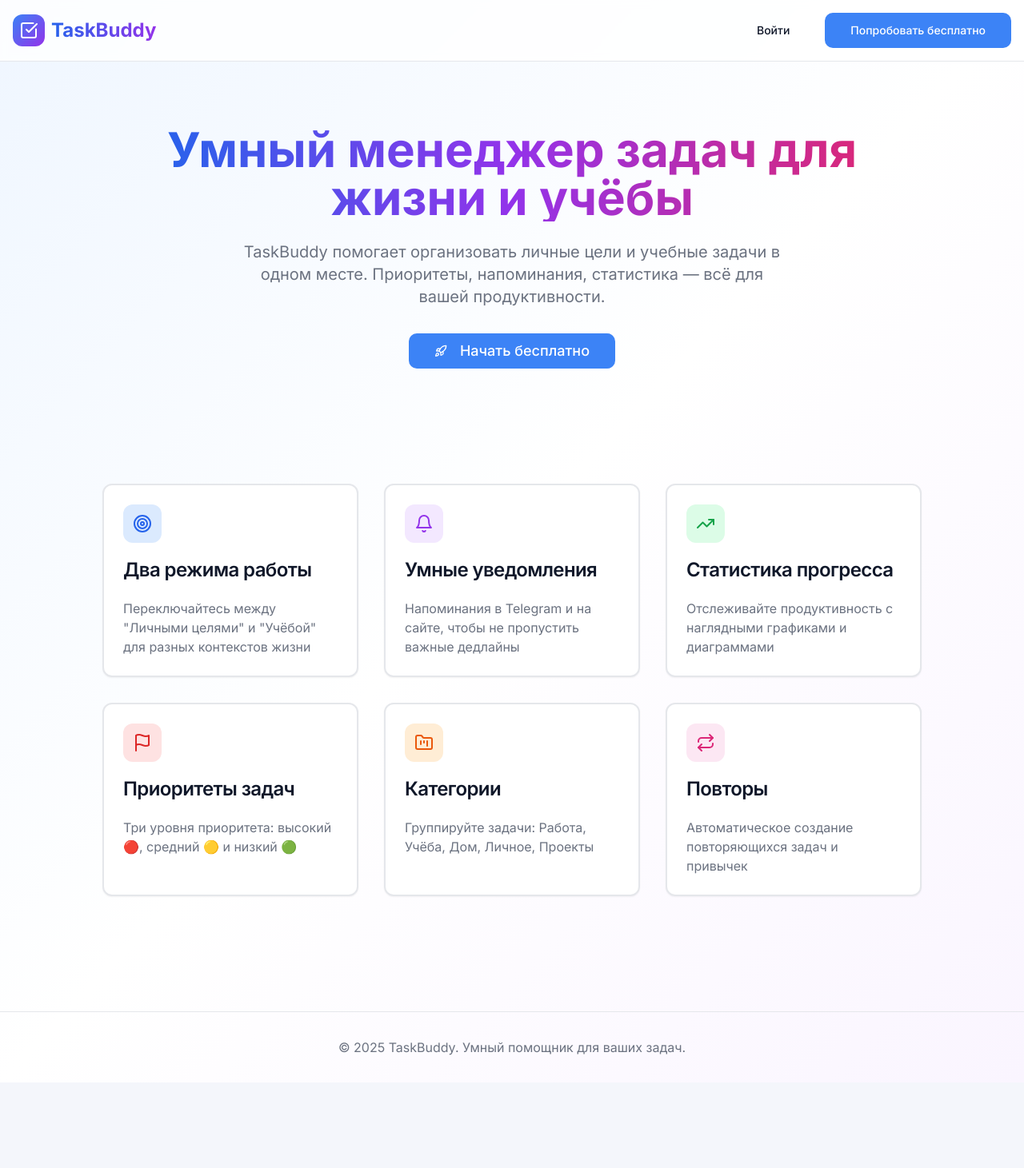
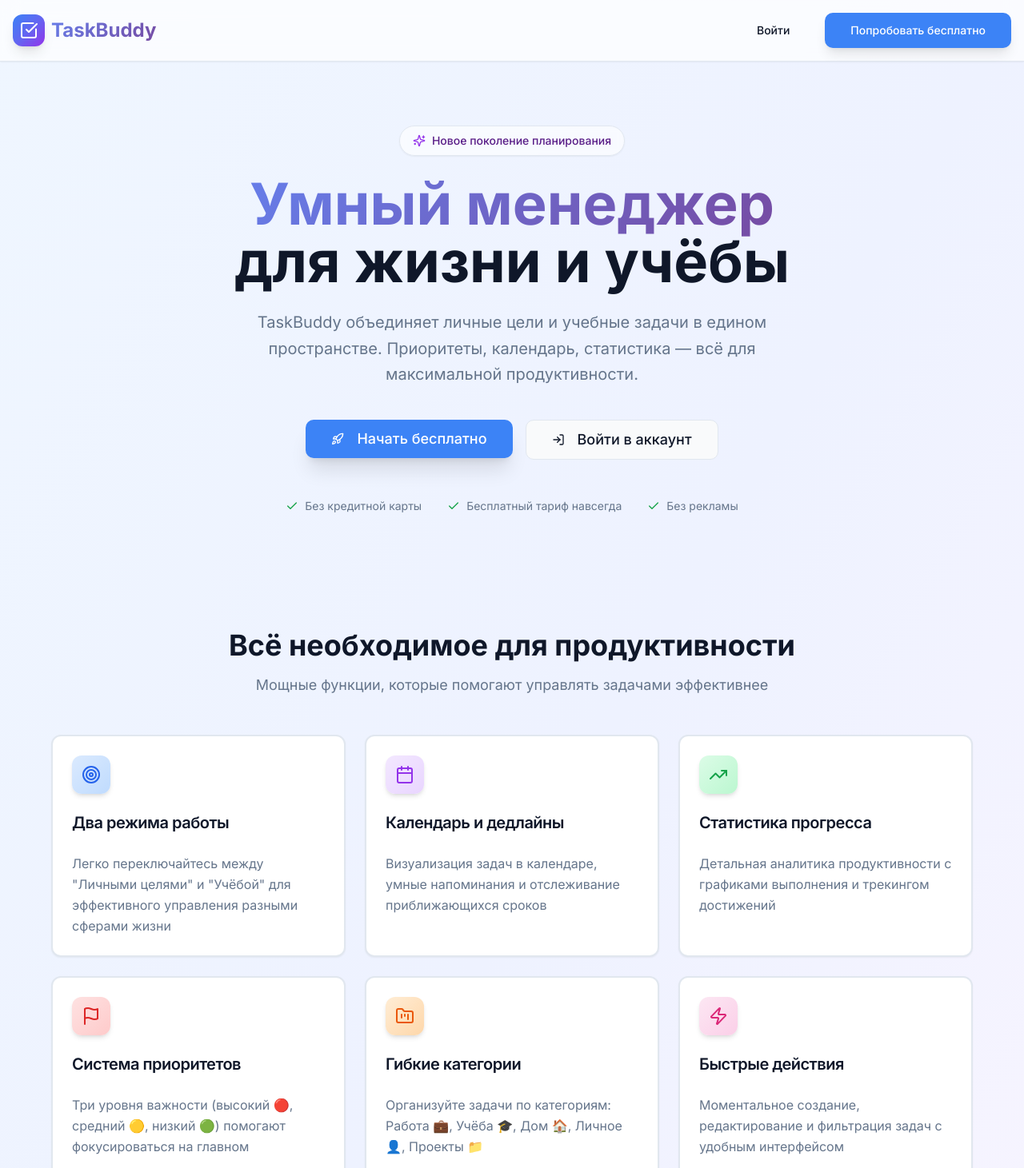
Before and after one commit to 7Lexa7/taskbuddy-project, a React (Vite) app: page / in a window 1280 px wide. Shown: the top 1461 px of the page at 80% size. Before the commit the page ends 1354 px from the top, so only its background shows below. Built offline with nearby package versions, Linux system fonts and the light colour scheme.

Commit message:
Разработка дизайна TaskBuddy

```diff
--- a/src/index.css
+++ b/src/index.css
@@ -6,7 +6,7 @@
 
 @layer base {
   :root {
-    --background: 222 47% 97%;
+    --background: 210 20% 98%;
     --foreground: 222 47% 11%;
 
     --card: 0 0% 100%;
@@ -21,20 +21,20 @@
     --secondary: 222 47% 11%;
     --secondary-foreground: 0 0% 100%;
 
-    --muted: 220 13% 95%;
-    --muted-foreground: 220 9% 46%;
+    --muted: 210 20% 96%;
+    --muted-foreground: 215 16% 47%;
 
     --accent: 38 92% 50%;
     --accent-foreground: 0 0% 100%;
 
-    --destructive: 0 84% 60%;
+    --destructive: 0 72% 51%;
     --destructive-foreground: 0 0% 100%;
 
-    --success: 160 84% 39%;
+    --success: 142 71% 45%;
     --success-foreground: 0 0% 100%;
 
-    --border: 220 13% 91%;
-    --input: 220 13% 91%;
+    --border: 214 32% 91%;
+    --input: 214 32% 91%;
     --ring: 217 91% 60%;
 
     --radius: 0.75rem;
@@ -116,7 +116,15 @@
 
 @layer utilities {
   .animate-fade-in {
-    animation: fade-in 0.3s ease-out;
+    animation: fade-in 0.5s ease-out;
+  }
+
+  .animate-slide-up {
+    animation: slide-up 0.4s ease-out;
+  }
+
+  .animate-scale-in {
+    animation: scale-in 0.3s ease-out;
   }
 
   @keyframes fade-in {
@@ -129,4 +137,39 @@
       transform: translateY(0);
     }
   }
+
+  @keyframes slide-up {
+    from {
+      opacity: 0;
+      transform: translateY(20px);
+    }
+    to {
+      opacity: 1;
+      transform: translateY(0);
+    }
+  }
+
+  @keyframes scale-in {
+    from {
+      opacity: 0;
+      transform: scale(0.95);
+    }
+    to {
+      opacity: 1;
+      transform: scale(1);
+    }
+  }
+
+  .glass-effect {
+    background: rgba(255, 255, 255, 0.7);
+    backdrop-filter: blur(10px);
+    -webkit-backdrop-filter: blur(10px);
+  }
+
+  .gradient-text {
+    background: linear-gradient(135deg, #667eea 0%, #764ba2 100%);
+    -webkit-background-clip: text;
+    -webkit-text-fill-color: transparent;
+    background-clip: text;
+  }
 }
--- a/src/pages/Index.tsx
+++ b/src/pages/Index.tsx
@@ -6,22 +6,23 @@ import Icon from '@/components/ui/icon';
 const Index = () => {
   const navigate = useNavigate();
 
-
   return (
-      <div className="min-h-screen bg-gradient-to-br from-blue-50 via-white to-purple-50">
-        <nav className="border-b bg-white/80 backdrop-blur-sm sticky top-0 z-50">
+    <div className="min-h-screen bg-gradient-to-br from-blue-50 via-indigo-50 to-purple-50">
+      <nav className="border-b bg-white/70 backdrop-blur-md sticky top-0 z-50 shadow-sm">
         <div className="container mx-auto px-4 py-4 flex justify-between items-center">
           <div className="flex items-center gap-2">
-              <div className="w-10 h-10 rounded-xl bg-gradient-to-br from-blue-500 to-purple-600 flex items-center justify-center">
+            <div className="w-10 h-10 rounded-xl bg-gradient-to-br from-blue-500 via-indigo-500 to-purple-600 flex items-center justify-center shadow-lg">
               <Icon name="CheckSquare" className="text-white" size={24} />
             </div>
-              <span className="text-2xl font-bold bg-gradient-to-r from-blue-600 to-purple-600 bg-clip-text text-transparent">
+            <span className="text-2xl font-bold gradient-text">
               TaskBuddy
             </span>
           </div>
           <div className="flex gap-3">
-              <Button variant="ghost" size="lg" onClick={() => navigate('/login')}>Войти</Button>
-              <Button size="lg" onClick={() => navigate('/app')}>
+            <Button variant="ghost" size="lg" onClick={() => navigate('/login')}>
+              Войти
+            </Button>
+            <Button size="lg" className="shadow-lg hover:shadow-xl transition-all" onClick={() => navigate('/app')}>
               Попробовать бесплатно
             </Button>
           </div>
@@ -30,113 +31,183 @@ const Index = () => {
 
       <section className="container mx-auto px-4 py-20 text-center">
         <div className="max-w-4xl mx-auto animate-fade-in">
-            <h1 className="text-5xl md:text-6xl font-bold mb-6 bg-gradient-to-r from-blue-600 via-purple-600 to-pink-600 bg-clip-text text-transparent">
-              Умный менеджер задач для жизни и учёбы
+          <div className="inline-flex items-center gap-2 px-4 py-2 mb-6 bg-white/60 backdrop-blur-sm rounded-full border shadow-sm">
+            <Icon name="Sparkles" size={16} className="text-purple-600" />
+            <span className="text-sm font-medium text-purple-900">Новое поколение планирования</span>
+          </div>
+
+          <h1 className="text-5xl md:text-7xl font-bold mb-6 leading-tight">
+            <span className="gradient-text">Умный менеджер</span>
+            <br />
+            <span className="text-foreground">для жизни и учёбы</span>
           </h1>
-            <p className="text-xl text-muted-foreground mb-8 max-w-2xl mx-auto">
-              TaskBuddy помогает организовать личные цели и учебные задачи в одном месте.
-              Приоритеты, напоминания, статистика — всё для вашей продуктивности.
+
+          <p className="text-xl text-muted-foreground mb-10 max-w-2xl mx-auto leading-relaxed">
+            TaskBuddy объединяет личные цели и учебные задачи в едином пространстве.
+            Приоритеты, календарь, статистика — всё для максимальной продуктивности.
           </p>
-            <div className="flex gap-4 justify-center">
-              <Button size="lg" className="text-lg px-8" onClick={() => navigate('/app')}>
+
+          <div className="flex gap-4 justify-center flex-wrap">
+            <Button size="lg" className="text-lg px-8 py-6 shadow-xl hover:shadow-2xl transition-all" onClick={() => navigate('/app')}>
               <Icon name="Rocket" className="mr-2" size={20} />
               Начать бесплатно
             </Button>
+            <Button variant="outline" size="lg" className="text-lg px-8 py-6" onClick={() => navigate('/login')}>
+              <Icon name="LogIn" className="mr-2" size={20} />
+              Войти в аккаунт
+            </Button>
+          </div>
+
+          <div className="mt-12 flex items-center justify-center gap-8 text-sm text-muted-foreground">
+            <div className="flex items-center gap-2">
+              <Icon name="Check" size={16} className="text-green-600" />
+              <span>Без кредитной карты</span>
+            </div>
+            <div className="flex items-center gap-2">
+              <Icon name="Check" size={16} className="text-green-600" />
+              <span>Бесплатный тариф навсегда</span>
+            </div>
+            <div className="flex items-center gap-2">
+              <Icon name="Check" size={16} className="text-green-600" />
+              <span>Без рекламы</span>
+            </div>
           </div>
         </div>
       </section>
 
       <section className="container mx-auto px-4 py-16">
-          <div className="grid md:grid-cols-3 gap-8 max-w-5xl mx-auto">
-            <Card className="border-2 hover:shadow-lg transition-shadow">
+        <div className="text-center mb-12 animate-fade-in">
+          <h2 className="text-3xl md:text-4xl font-bold mb-4">
+            Всё необходимое для продуктивности
+          </h2>
+          <p className="text-muted-foreground text-lg max-w-2xl mx-auto">
+            Мощные функции, которые помогают управлять задачами эффективнее
+          </p>
+        </div>
+
+        <div className="grid md:grid-cols-2 lg:grid-cols-3 gap-6 max-w-6xl mx-auto">
+          <Card className="border-2 hover:shadow-xl hover:border-blue-200 transition-all animate-scale-in">
             <CardHeader>
-                <div className="w-12 h-12 rounded-lg bg-blue-100 flex items-center justify-center mb-4">
+              <div className="w-12 h-12 rounded-xl bg-gradient-to-br from-blue-100 to-blue-200 flex items-center justify-center mb-4 shadow-md">
                 <Icon name="Target" className="text-blue-600" size={24} />
               </div>
-                <CardTitle>Два режима работы</CardTitle>
+              <CardTitle className="text-xl">Два режима работы</CardTitle>
             </CardHeader>
             <CardContent>
-                <CardDescription className="text-base">
-                  Переключайтесь между "Личными целями" и "Учёбой" для разных контекстов жизни
+              <CardDescription className="text-base leading-relaxed">
+                Легко переключайтесь между "Личными целями" и "Учёбой" для эффективного управления разными сферами жизни
               </CardDescription>
             </CardContent>
           </Card>
 
-            <Card className="border-2 hover:shadow-lg transition-shadow">
+          <Card className="border-2 hover:shadow-xl hover:border-purple-200 transition-all animate-scale-in" style={{animationDelay: '0.1s'}}>
             <CardHeader>
-                <div className="w-12 h-12 rounded-lg bg-purple-100 flex items-center justify-center mb-4">
-                  <Icon name="Bell" className="text-purple-600" size={24} />
+              <div className="w-12 h-12 rounded-xl bg-gradient-to-br from-purple-100 to-purple-200 flex items-center justify-center mb-4 shadow-md">
+                <Icon name="Calendar" className="text-purple-600" size={24} />
               </div>
-                <CardTitle>Умные уведомления</CardTitle>
+              <CardTitle className="text-xl">Календарь и дедлайны</CardTitle>
             </CardHeader>
             <CardContent>
-                <CardDescription className="text-base">
-                  Напоминания в Telegram и на сайте, чтобы не пропустить важные дедлайны
+              <CardDescription className="text-base leading-relaxed">
+                Визуализация задач в календаре, умные напоминания и отслеживание приближающихся сроков
               </CardDescription>
             </CardContent>
           </Card>
 
-            <Card className="border-2 hover:shadow-lg transition-shadow">
+          <Card className="border-2 hover:shadow-xl hover:border-green-200 transition-all animate-scale-in" style={{animationDelay: '0.2s'}}>
             <CardHeader>
-                <div className="w-12 h-12 rounded-lg bg-green-100 flex items-center justify-center mb-4">
+              <div className="w-12 h-12 rounded-xl bg-gradient-to-br from-green-100 to-green-200 flex items-center justify-center mb-4 shadow-md">
                 <Icon name="TrendingUp" className="text-green-600" size={24} />
               </div>
-                <CardTitle>Статистика прогресса</CardTitle>
+              <CardTitle className="text-xl">Статистика прогресса</CardTitle>
             </CardHeader>
             <CardContent>
-                <CardDescription className="text-base">
-                  Отслеживайте продуктивность с наглядными графиками и диаграммами
+              <CardDescription className="text-base leading-relaxed">
+                Детальная аналитика продуктивности с графиками выполнения и трекингом достижений
               </CardDescription>
             </CardContent>
           </Card>
 
-            <Card className="border-2 hover:shadow-lg transition-shadow">
+          <Card className="border-2 hover:shadow-xl hover:border-red-200 transition-all animate-scale-in" style={{animationDelay: '0.3s'}}>
             <CardHeader>
-                <div className="w-12 h-12 rounded-lg bg-red-100 flex items-center justify-center mb-4">
+              <div className="w-12 h-12 rounded-xl bg-gradient-to-br from-red-100 to-red-200 flex items-center justify-center mb-4 shadow-md">
                 <Icon name="Flag" className="text-red-600" size={24} />
               </div>
-                <CardTitle>Приоритеты задач</CardTitle>
+              <CardTitle className="text-xl">Система приоритетов</CardTitle>
             </CardHeader>
             <CardContent>
-                <CardDescription className="text-base">
-                  Три уровня приоритета: высокий 🔴, средний 🟡 и низкий 🟢
+              <CardDescription className="text-base leading-relaxed">
+                Три уровня важности (высокий 🔴, средний 🟡, низкий 🟢) помогают фокусироваться на главном
               </CardDescription>
             </CardContent>
           </Card>
 
-            <Card className="border-2 hover:shadow-lg transition-shadow">
+          <Card className="border-2 hover:shadow-xl hover:border-orange-200 transition-all animate-scale-in" style={{animationDelay: '0.4s'}}>
             <CardHeader>
-                <div className="w-12 h-12 rounded-lg bg-orange-100 flex items-center justify-center mb-4">
+              <div className="w-12 h-12 rounded-xl bg-gradient-to-br from-orange-100 to-orange-200 flex items-center justify-center mb-4 shadow-md">
                 <Icon name="FolderKanban" className="text-orange-600" size={24} />
               </div>
-                <CardTitle>Категории</CardTitle>
+              <CardTitle className="text-xl">Гибкие категории</CardTitle>
             </CardHeader>
             <CardContent>
-                <CardDescription className="text-base">
-                  Группируйте задачи: Работа, Учёба, Дом, Личное, Проекты
+              <CardDescription className="text-base leading-relaxed">
+                Организуйте задачи по категориям: Работа 💼, Учёба 🎓, Дом 🏠, Личное 👤, Проекты 📁
               </CardDescription>
             </CardContent>
           </Card>
 
-            <Card className="border-2 hover:shadow-lg transition-shadow">
+          <Card className="border-2 hover:shadow-xl hover:border-pink-200 transition-all animate-scale-in" style={{animationDelay: '0.5s'}}>
             <CardHeader>
-                <div className="w-12 h-12 rounded-lg bg-pink-100 flex items-center justify-center mb-4">
-                  <Icon name="Repeat" className="text-pink-600" size={24} />
+              <div className="w-12 h-12 rounded-xl bg-gradient-to-br from-pink-100 to-pink-200 flex items-center justify-center mb-4 shadow-md">
+                <Icon name="Zap" className="text-pink-600" size={24} />
               </div>
-                <CardTitle>Повторы</CardTitle>
+              <CardTitle className="text-xl">Быстрые действия</CardTitle>
             </CardHeader>
             <CardContent>
-                <CardDescription className="text-base">
-                  Автоматическое создание повторяющихся задач и привычек
+              <CardDescription className="text-base leading-relaxed">
+                Моментальное создание, редактирование и фильтрация задач с удобным интерфейсом
               </CardDescription>
             </CardContent>
           </Card>
         </div>
       </section>
 
-        <footer className="border-t py-8 mt-20">
-          <div className="container mx-auto px-4 text-center text-muted-foreground">
-            <p>© 2025 TaskBuddy. Умный помощник для ваших задач.</p>
+      <section className="container mx-auto px-4 py-20">
+        <div className="max-w-4xl mx-auto">
+          <Card className="border-2 bg-gradient-to-br from-blue-50 to-purple-50 shadow-xl">
+            <CardContent className="p-12 text-center">
+              <Icon name="Sparkles" size={48} className="mx-auto mb-6 text-purple-600" />
+              <h2 className="text-3xl md:text-4xl font-bold mb-4">
+                Готовы стать продуктивнее?
+              </h2>
+              <p className="text-muted-foreground text-lg mb-8 max-w-2xl mx-auto">
+                Присоединяйтесь к тысячам пользователей, которые уже управляют своими задачами с TaskBuddy
+              </p>
+              <Button size="lg" className="text-lg px-10 py-6 shadow-xl hover:shadow-2xl" onClick={() => navigate('/app')}>
+                <Icon name="ArrowRight" className="mr-2" size={20} />
+                Начать прямо сейчас
+              </Button>
+            </CardContent>
+          </Card>
+        </div>
+      </section>
+
+      <footer className="border-t py-12 mt-20 bg-white/50 backdrop-blur-sm">
+        <div className="container mx-auto px-4">
+          <div className="flex flex-col md:flex-row justify-between items-center gap-4">
+            <div className="flex items-center gap-2">
+              <div className="w-8 h-8 rounded-lg bg-gradient-to-br from-blue-500 to-purple-600 flex items-center justify-center">
+                <Icon name="CheckSquare" className="text-white" size={18} />
+              </div>
+              <span className="font-bold gradient-text">TaskBuddy</span>
+            </div>
+            <p className="text-muted-foreground">© 2025 TaskBuddy. Умный помощник для ваших задач.</p>
+            <div className="flex gap-4">
+              <Button variant="ghost" size="sm">О нас</Button>
+              <Button variant="ghost" size="sm">Помощь</Button>
+              <Button variant="ghost" size="sm">Контакты</Button>
+            </div>
+          </div>
         </div>
       </footer>
     </div>
```
Also changed, not shown: src/pages/App.tsx (+102 -65 lines). Lines whose indentation alone changed are shown as unchanged.
